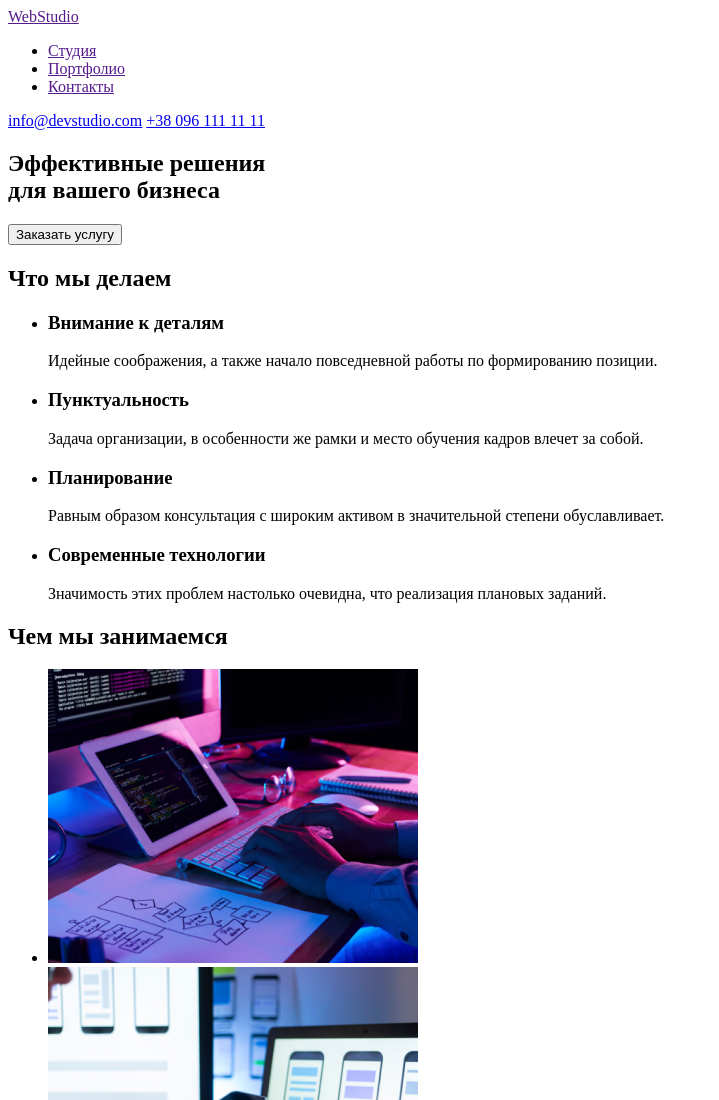
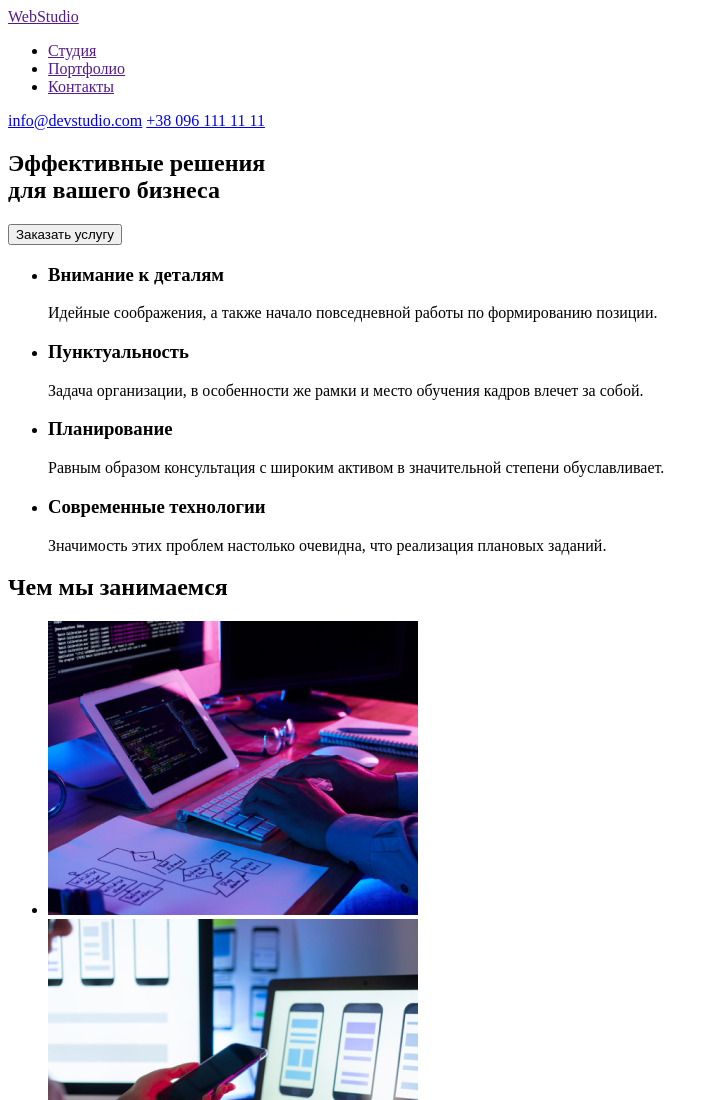
Before and after one commit to velogitara/goit-markup-hw-01, a plain HTML site: page index.html in a window 1280 px wide. Shown: the top 1100 px of the page, without its empty margins (0-719 px from the left). Drawn offline with Linux system fonts and the light colour scheme.

Commit message:
Update index.html

```diff
--- a/index.html
+++ b/index.html
@@ -20,6 +20,7 @@
             <a href="tel:+380961111111">+38 096 111 11 11</a>
         </header>
         <main>
+            <!-- Герой -->
             <section>
                 <h1>
                     Эффективные решения<br />
@@ -27,8 +28,9 @@
                 </h1>
                 <button type="button">Заказать услугу</button>
             </section>
+
             <section>
-                <h2>Что мы делаем</h2>
+                <!-- <h2>Что мы делаем</h2> -->
                 <ul>
                     <li>
                         <h3>Внимание к деталям</h3>
@@ -61,6 +63,7 @@
                 </ul>
             </section>
             <section>
+                <!-- Чем мы занимаемся -->
                 <h2>Чем мы занимаемся</h2>
                 <ul>
                     <li>
@@ -86,6 +89,7 @@
                 </ul>
             </section>
             <section>
+                <!--Наша команда  -->
                 <h2>Наша команда</h2>
                 <ul>
                     <li>
@@ -127,6 +131,7 @@
                 </ul>
             </section>
         </main>
+        <!-- footer section -->
         <footer>
             <a href=""><h2>WebStudio</h2></a>
             <address>
```
